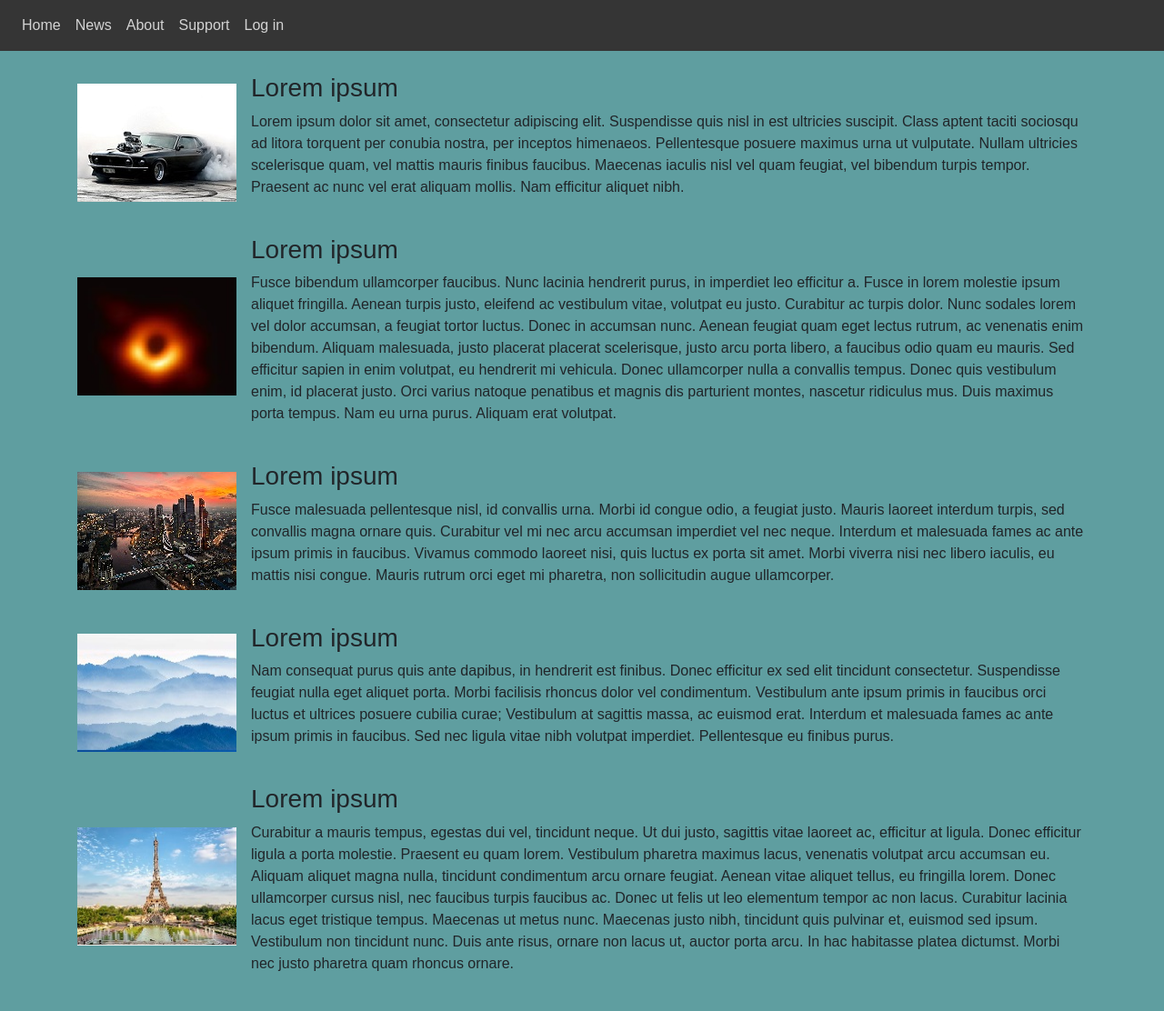
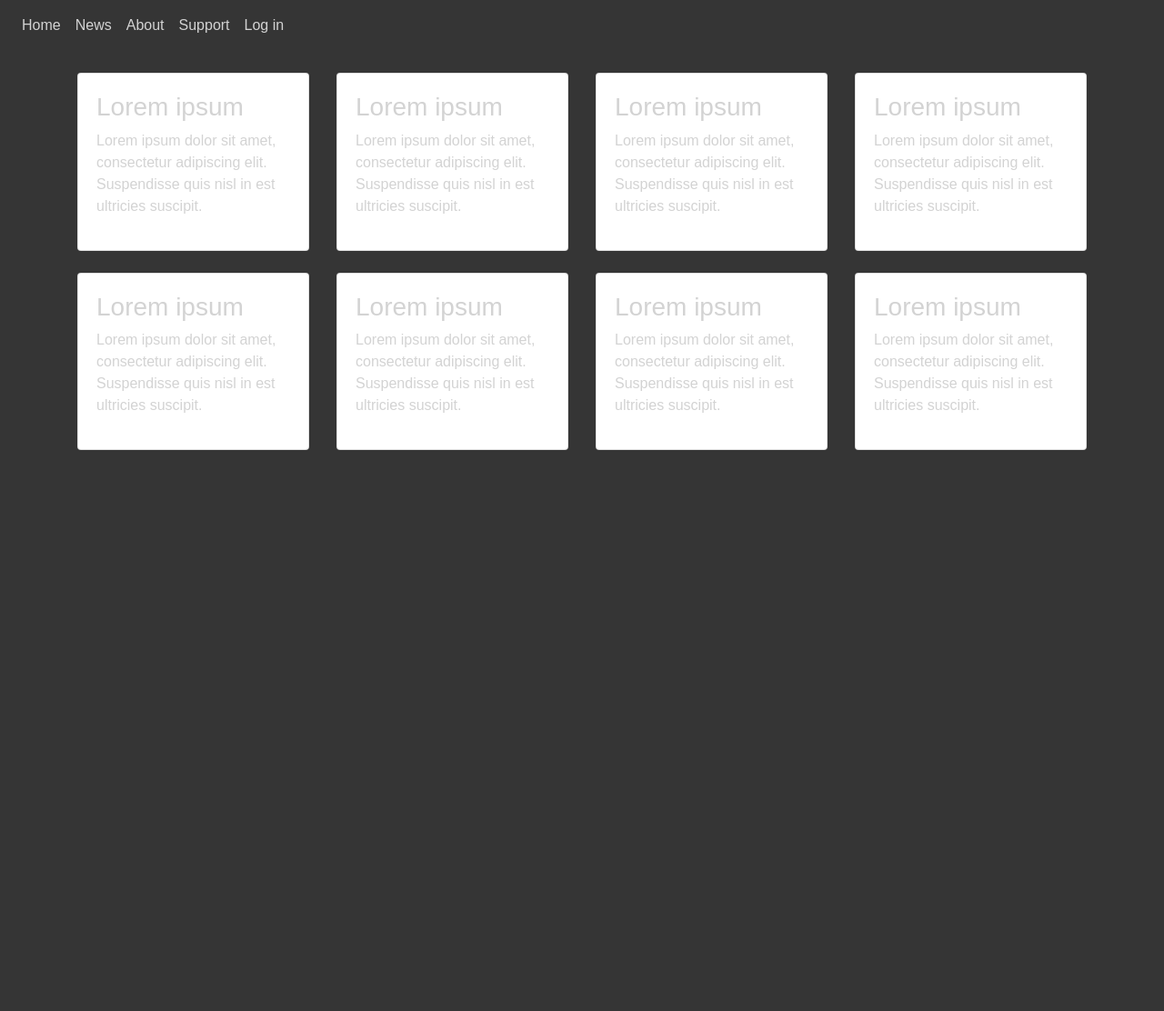
Before and after one commit to Brescher/VAII---1st-checkpoint, a PHP site: page /news.html in a window 1280 px wide. Shown: the whole page at 91% size. After the commit the page ends 495 px from the top, so only its background shows below. Run offline with PHP 8.4, Linux system fonts and the light colour scheme.

Commit message:
news
zmena news z media na card

```diff
--- a/css/styl.css
+++ b/css/styl.css
@@ -1,6 +1,7 @@
 body {
-    background: cadetblue;
+    background: #353535;
     font-family: Arial, Verdana, sans-serif;
+    color: lightgray;
 }
 
 .media img{
@@ -14,16 +15,13 @@ body {
 
 .navbar-nav .nav-item a:hover{
     display: block;
-    background-color: lightgray;
-    color: #353535;
-}
-
-.navbar-nav .nav-item a:active{
-    display: block;
-    background-color: lightgray;
-    color: cadetblue;
+    color: gold;
 }
 
 .navbar{
     background-color: #353535;
 }
+
+.card {
+    display:inline-block;
+}
--- a/news.html
+++ b/news.html
@@ -43,93 +43,100 @@
 
 <div class="container">
     <div class="row my-4">
-        <div class="col-12">
-            <div class="media">
-                <img class="align-self-center mr-3"  src="img/musclecar.jpg" alt=""/>
-                <div class="media-body">
+        <div class="col-3">
+            <div class="card">
+                <div class="card-body">
                     <h3>Lorem ipsum</h3>
-                    <p>Lorem ipsum dolor sit amet, consectetur adipiscing elit. Suspendisse quis nisl in est ultricies
+                    <p>Lorem ipsum dolor sit amet, consectetur adipiscing elit. Suspendisse quis nisl in est
+                        ultricies
                         suscipit.
-                        Class aptent taciti sociosqu ad litora torquent per conubia nostra, per inceptos himenaeos.
-                        Pellentesque
-                        posuere maximus urna ut vulputate. Nullam ultricies scelerisque quam, vel mattis mauris finibus
-                        faucibus. Maecenas iaculis nisl vel quam feugiat, vel bibendum turpis tempor. Praesent ac nunc
-                        vel erat
-                        aliquam mollis. Nam efficitur aliquet nibh. </p>
+                    </p>
+                </div>
+            </div>
+        </div>
+
+        <div class="col-3">
+            <div class="card">
+                <div class="card-body">
+                    <h3>Lorem ipsum</h3>
+                    <p>Lorem ipsum dolor sit amet, consectetur adipiscing elit. Suspendisse quis nisl in est
+                        ultricies
+                        suscipit.
+                    </p>
+                </div>
+            </div>
+        </div>
+
+        <div class="col-3">
+            <div class="card">
+                <div class="card-body">
+                    <h3>Lorem ipsum</h3>
+                    <p>Lorem ipsum dolor sit amet, consectetur adipiscing elit. Suspendisse quis nisl in est
+                        ultricies
+                        suscipit.
+                    </p>
+                </div>
+            </div>
+        </div>
+
+        <div class="col-3">
+            <div class="card">
+                <div class="card-body">
+                    <h3>Lorem ipsum</h3>
+                    <p>Lorem ipsum dolor sit amet, consectetur adipiscing elit. Suspendisse quis nisl in est
+                        ultricies
+                        suscipit.
+                    </p>
                 </div>
             </div>
         </div>
     </div>
 
     <div class="row my-4">
-        <div class="col-md-12">
-            <div class="media">
-                <img class="align-self-center mr-3"  src="img/blackhole.jpg" alt=""/>
-                <div class="media-body">
+        <div class="col-3">
+            <div class="card">
+                <div class="card-body">
                     <h3>Lorem ipsum</h3>
-                    <p>Fusce bibendum ullamcorper faucibus. Nunc lacinia hendrerit purus, in imperdiet leo efficitur a.
-                        Fusce in lorem molestie ipsum aliquet fringilla. Aenean turpis justo, eleifend ac vestibulum
-                        vitae, volutpat eu justo. Curabitur ac turpis dolor. Nunc sodales lorem vel dolor accumsan, a
-                        feugiat tortor luctus. Donec in accumsan nunc. Aenean feugiat quam eget lectus rutrum, ac
-                        venenatis enim bibendum. Aliquam malesuada, justo placerat placerat scelerisque, justo arcu
-                        porta libero, a faucibus odio quam eu mauris. Sed efficitur sapien in enim volutpat, eu
-                        hendrerit mi vehicula. Donec ullamcorper nulla a convallis tempus. Donec quis vestibulum enim,
-                        id placerat justo. Orci varius natoque penatibus et magnis dis parturient montes, nascetur
-                        ridiculus mus. Duis maximus porta tempus. Nam eu urna purus. Aliquam erat volutpat. </p>
+                    <p>Lorem ipsum dolor sit amet, consectetur adipiscing elit. Suspendisse quis nisl in est
+                        ultricies
+                        suscipit.
+                    </p>
                 </div>
             </div>
         </div>
-    </div>
 
-    <div class="row my-4">
-        <div class="col-md-12">
-            <div class="media">
-                <img class="align-self-center mr-3"  src="img/city.jpg" alt=""/>
-                <div class="media-body">
+        <div class="col-3">
+            <div class="card">
+                <div class="card-body">
                     <h3>Lorem ipsum</h3>
-                    <p>Fusce malesuada pellentesque nisl, id convallis urna. Morbi id congue odio, a feugiat justo.
-                        Mauris laoreet interdum turpis, sed convallis magna ornare quis. Curabitur vel mi nec arcu
-                        accumsan imperdiet vel nec neque. Interdum et malesuada fames ac ante ipsum primis in faucibus.
-                        Vivamus commodo laoreet nisi, quis luctus ex porta sit amet. Morbi viverra nisi nec libero
-                        iaculis, eu mattis nisi congue. Mauris rutrum orci eget mi pharetra, non sollicitudin augue
-                        ullamcorper. </p>
+                    <p>Lorem ipsum dolor sit amet, consectetur adipiscing elit. Suspendisse quis nisl in est
+                        ultricies
+                        suscipit.
+                    </p>
                 </div>
             </div>
         </div>
-    </div>
 
-    <div class="row my-4">
-        <div class="col-md-12">
-            <div class="media">
-                <img class="align-self-center mr-3"  src="img/mountain.jpg" alt=""/>
-                <div class="media-body">
+        <div class="col-3">
+            <div class="card">
+                <div class="card-body">
                     <h3>Lorem ipsum</h3>
-                    <p>Nam consequat purus quis ante dapibus, in hendrerit est finibus. Donec efficitur ex sed elit
-                        tincidunt consectetur. Suspendisse feugiat nulla eget aliquet porta. Morbi facilisis rhoncus
-                        dolor vel condimentum. Vestibulum ante ipsum primis in faucibus orci luctus et ultrices posuere
-                        cubilia curae; Vestibulum at sagittis massa, ac euismod erat. Interdum et malesuada fames ac
-                        ante ipsum primis in faucibus. Sed nec ligula vitae nibh volutpat imperdiet. Pellentesque eu
-                        finibus purus. </p>
+                    <p>Lorem ipsum dolor sit amet, consectetur adipiscing elit. Suspendisse quis nisl in est
+                        ultricies
+                        suscipit.
+                    </p>
                 </div>
             </div>
         </div>
-    </div>
 
-    <div class="row my-4">
-        <div class="col-md-12">
-            <div class="media">
-                <img class="align-self-center mr-3"  src="img/eiffel.jpg" alt=""/>
-                <div class="media-body">
+        <div class="col-3">
+            <div class="card">
+                <div class="card-body">
                     <h3>Lorem ipsum</h3>
-                    <p>Curabitur a mauris tempus, egestas dui vel, tincidunt neque. Ut dui justo, sagittis vitae laoreet
-                        ac, efficitur at ligula. Donec efficitur ligula a porta molestie. Praesent eu quam lorem.
-                        Vestibulum pharetra maximus lacus, venenatis volutpat arcu accumsan eu. Aliquam aliquet magna
-                        nulla, tincidunt condimentum arcu ornare feugiat. Aenean vitae aliquet tellus, eu fringilla
-                        lorem. Donec ullamcorper cursus nisl, nec faucibus turpis faucibus ac. Donec ut felis ut leo
-                        elementum tempor ac non lacus. Curabitur lacinia lacus eget tristique tempus. Maecenas ut metus
-                        nunc. Maecenas justo nibh, tincidunt quis pulvinar et, euismod sed ipsum. Vestibulum non
-                        tincidunt nunc. Duis ante risus, ornare non lacus ut, auctor porta arcu. In hac habitasse platea
-                        dictumst. Morbi nec justo pharetra quam rhoncus ornare. </p>
+                    <p>Lorem ipsum dolor sit amet, consectetur adipiscing elit. Suspendisse quis nisl in est
+                        ultricies
+                        suscipit.
+                    </p>
                 </div>
             </div>
         </div>
```
